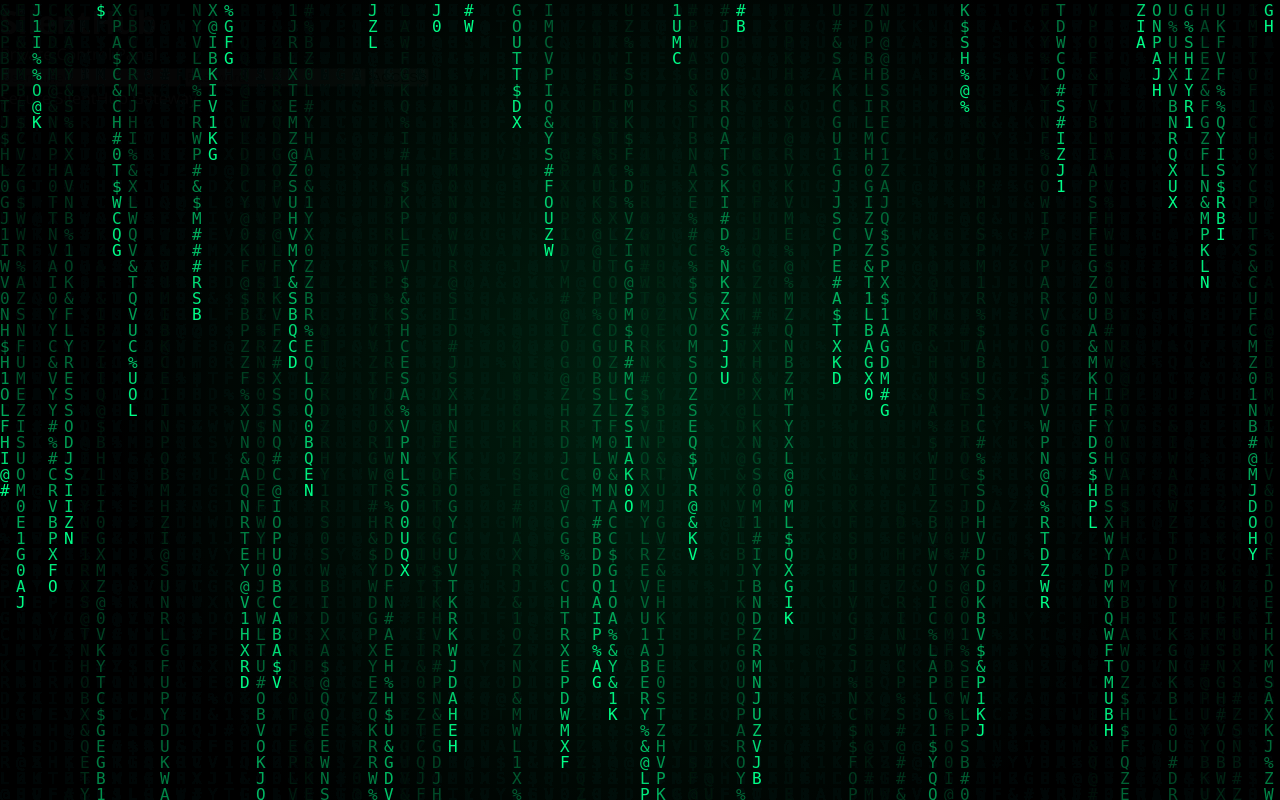
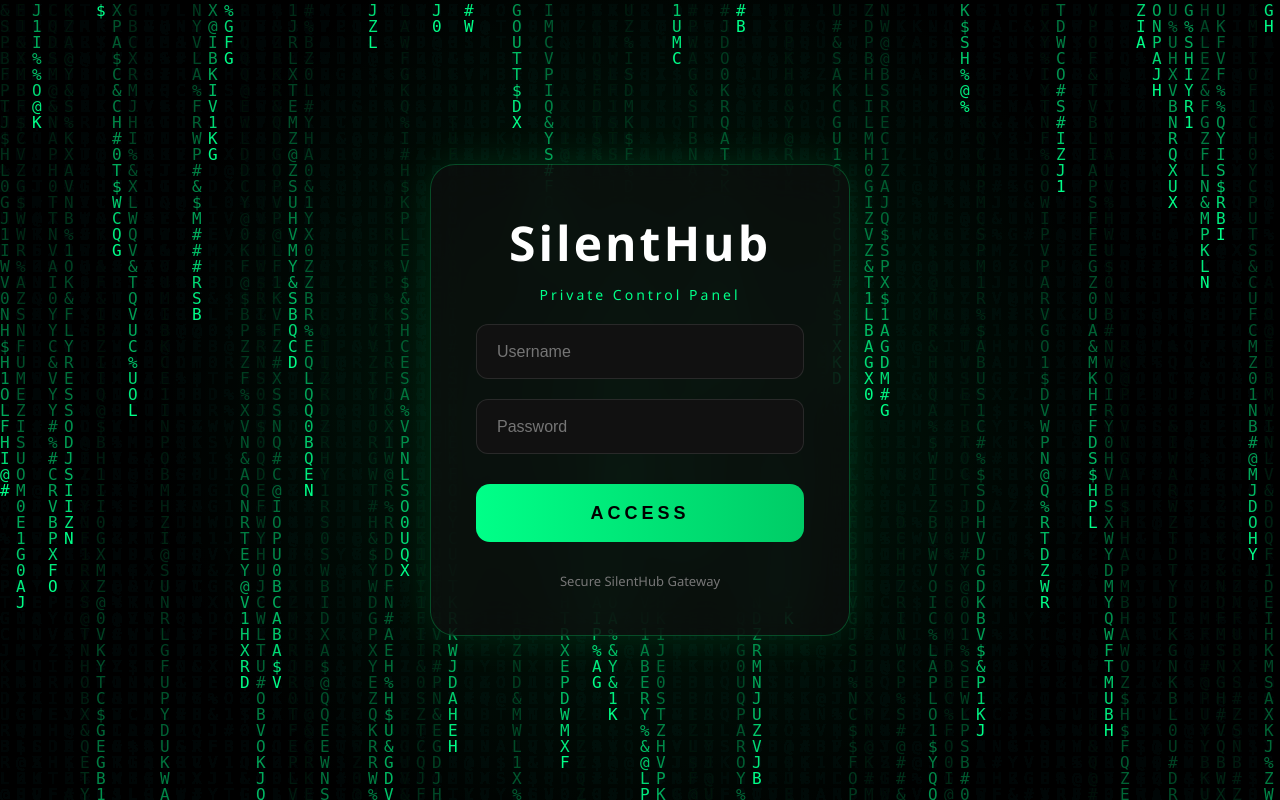
Before and after one commit to Silent-lua/Library, a Flask app: page /login in a window 1280 px wide. Run offline with Flask 3, Linux system fonts and the light colour scheme.

Commit message:
Refactor CSS for improved layout and styling

```diff
--- a/static/style.css
+++ b/static/style.css
@@ -9,7 +9,7 @@ body{
 
     min-height:100vh;
 
-    background:#030303;
+    background:#020202;
 
     color:white;
 
@@ -47,138 +52,188 @@ body{
     radial-gradient(
         circle,
         rgba(0,255,120,.12),
-        transparent 70%
+        transparent 65%
     );
 
-}
-
-
-/* =========================
-   DASHBOARD
-========================= */
-
-
-.dashboard-body{
-
-    background:
-
-    radial-gradient(
-        circle at top left,
-        #07351f,
-        #020202 45%
-    );
+    z-index:1;
 
 }
 
 
 
-.dashboard-layout{
+/* =====================
+   LOGIN
+===================== */
 
 
-    display:flex;
+.login-box{
 
+    position:absolute;
 
-    min-height:100vh;
+    top:50%;
+    left:50%;
 
+    transform:
+    translate(-50%,-50%);
 
-}
+    width:420px;
 
+    max-width:90%;
 
+    padding:45px;
 
-/* =========================
-   SIDEBAR
-========================= */
-
-
-.sidebar{
-
-
-    width:270px;
-
-
-    padding:30px 20px;
+    border-radius:25px;
 
 
     background:
-
-    rgba(15,15,15,.75);
+    rgba(15,15,15,.65);
 
 
     backdrop-filter:
     blur(20px);
 
 
-    border-right:
+    border:
+    1px solid
+    rgba(0,255,120,.25);
 
-    1px solid
-    rgba(0,255,120,.15);
 
+    box-shadow:
+
+    0 0 40px
+    rgba(0,255,120,.12);
+
+
+    z-index:5;
+
+    text-align:center;
+
+
+    animation:
+    appear .8s ease;
 
 }
 
 
 
-.sidebar-logo h1{
+.logo h1{
+
+    font-size:48px;
+
+    letter-spacing:3px;
+
+    color:white;
+
+}
 
 
-    font-size:35px;
+.logo p{
 
+    margin-top:10px;
 
-    letter-spacing:2px;
+    color:#00ff88;
 
+    letter-spacing:3px;
+
+    font-size:14px;
 
 }
 
 
 
-.sidebar-logo span{
+input{
 
 
-    color:#00ff88;
+    width:100%;
+
+    height:55px;
+
+    margin-top:20px;
 
 
-    font-size:12px;
+    padding:0 20px;
 
 
-    letter-spacing:3px;
+    border-radius:12px;
 
+
+    border:none;
+
+
+    outline:none;
+
+
+    background:#111;
+
+
+    color:white;
+
+
+    font-size:16px;
+
+
+    border:
+    1px solid
+    rgba(255,255,255,.1);
 
 }
 
 
 
-.menu{
+input:focus{
 
 
-    margin-top:50px;
+    border-color:#00ff88;
 
 
-    display:flex;
-
-
-    flex-direction:column;
-
-
-    gap:12px;
-
+    box-shadow:
+    0 0 15px
+    rgba(0,255,120,.3);
 
 }
 
 
 
-.menu a{
+
+.access-btn{
 
 
-    padding:15px;
+    margin-top:30px;
 
 
-    color:#aaa;
+    width:100%;
 
 
-    text-decoration:none;
+    height:58px;
 
 
-    border-radius:12px;
+    border:none;
+
+
+    border-radius:14px;
+
+
+    cursor:pointer;
+
+
+    font-size:18px;
+
+
+    font-weight:bold;
+
+
+    letter-spacing:4px;
+
+
+    background:
+    linear-gradient(
+    90deg,
+    #00ff88,
+    #00cc66
+    );
+
+
+    color:black;
 
 
     transition:.3s;
@@ -188,68 +243,90 @@ body{
 
 
 
-.menu a:hover,
-.menu .active{
+.access-btn:hover{
 
 
-    background:
-
-    rgba(0,255,120,.15);
+    transform:
+    translateY(-3px);
 
 
-    color:#00ff88;
+    box-shadow:
+
+    0 0 25px
+    #00ff88;
 
 
 }
 
 
 
-.user-box{
+.error{
 
 
-    position:absolute;
+    margin-top:20px;
 
 
-    bottom:30px;
+    padding:12px;
 
 
-    width:220px;
-
-
-    padding:20px;
-
-
-    border-radius:15px;
+    border-radius:10px;
 
 
     background:
+    rgba(255,0,0,.15);
 
-    rgba(255,255,255,.05);
+
+    color:#ff7777;
+
+}
+
+
+
+.footer-text{
+
+
+    margin-top:30px;
+
+
+    color:#777;
+
+
+    font-size:13px;
+
+}
+
+
+
+/* =====================
+   PANEL
+===================== */
+
+
+.panel-body{
+
+    background:
+
+    radial-gradient(
+    circle at top,
+    #062b18,
+    #020202 50%
+    );
 
 
 }
 
 
 
-.user-box p{
+.panel-container{
 
 
-    color:#888;
+    width:90%;
 
 
-}
+    max-width:1100px;
 
 
-
-/* =========================
-   MAIN
-========================= */
-
-
-.dashboard-main{
-
-
-    flex:1;
+    margin:auto;
 
 
     padding:35px;
```
Also changed, not shown: other parts of static/style.css (+165 -181 lines). Lines whose indentation alone changed are shown as unchanged.
